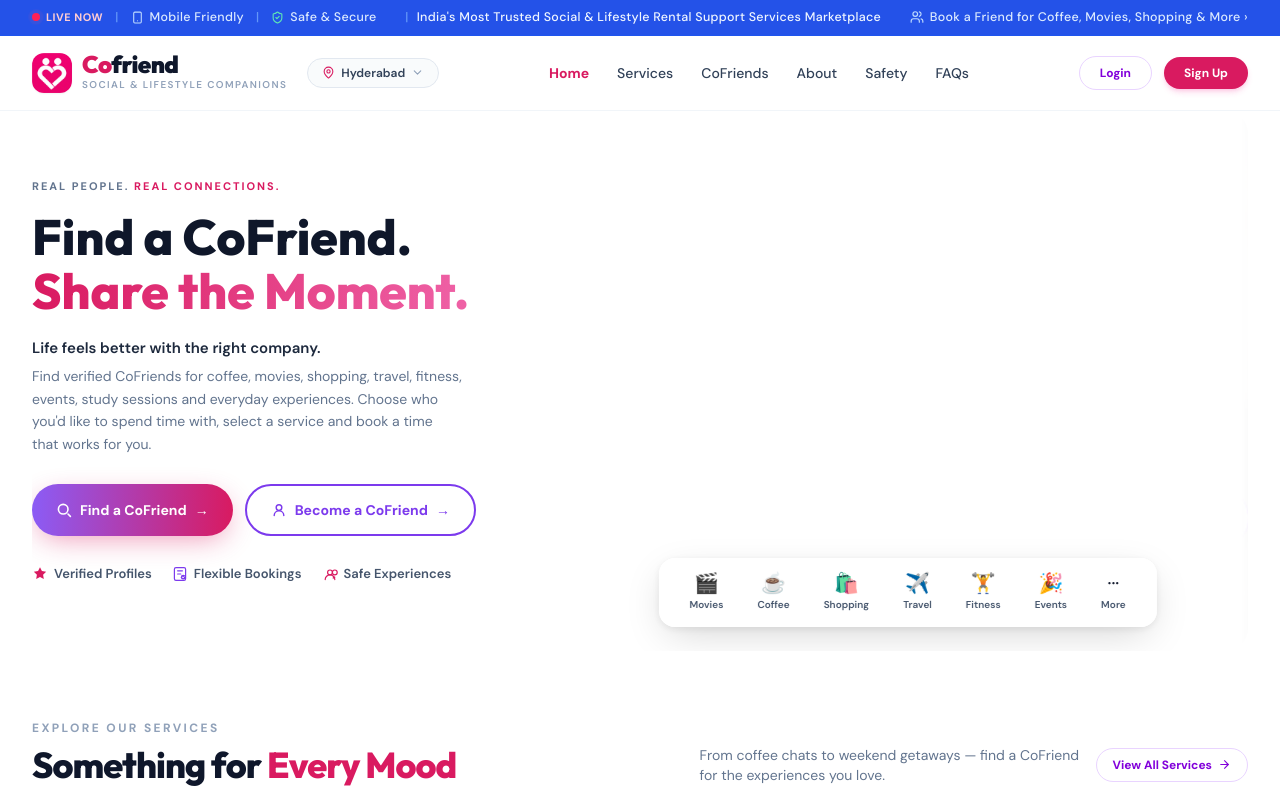
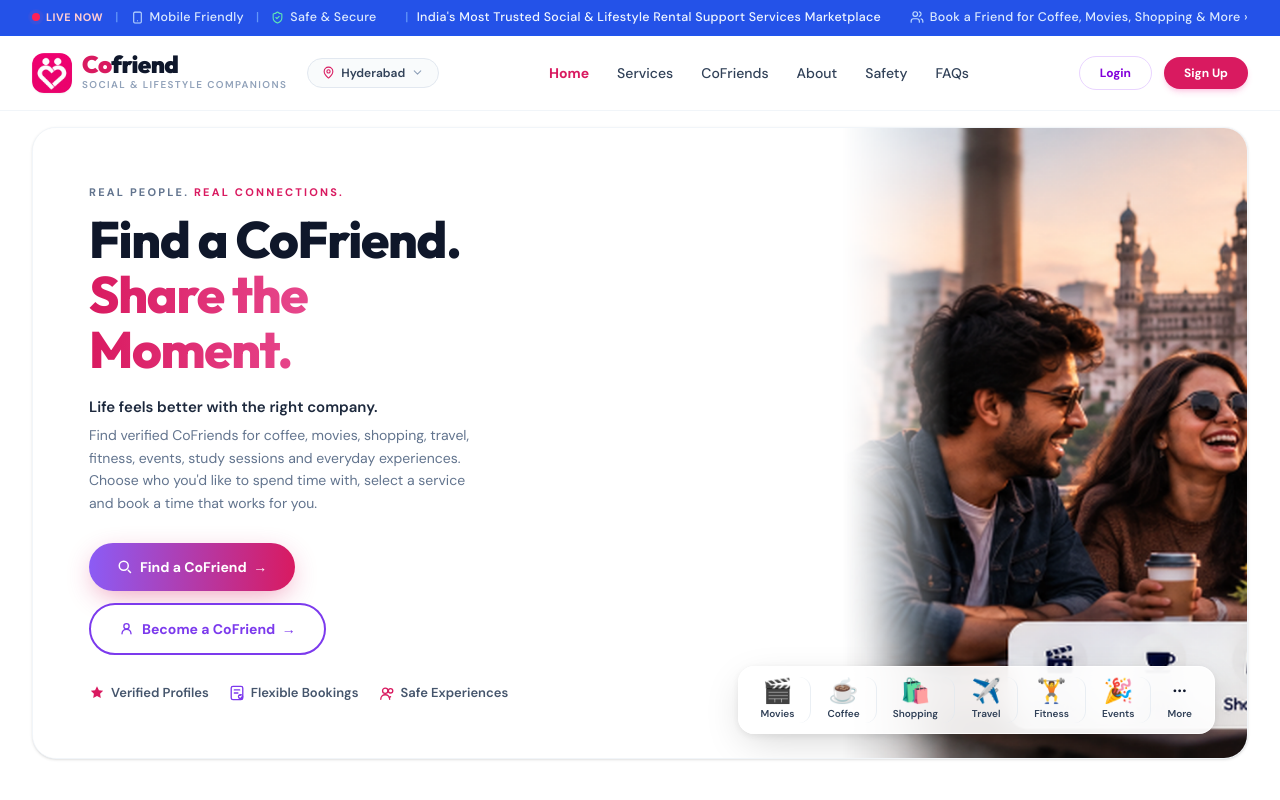
Before and after one commit to koushikm8926/co-friend, a Next.js app: page / in a window 1280 px wide. Shown: the top 800 px of the page. Built offline with nearby package versions, Linux system fonts and the light colour scheme.

Commit message:
refactor: redesign Hero component layout and remove trust badges

```diff
--- a/components/Hero.tsx
+++ b/components/Hero.tsx
@@ -1,52 +1,13 @@
 "use client";
 
 const SERVICES = [
-  { id: "movies", label: "Movies", icon: "🎬" },
-  { id: "coffee", label: "Coffee", icon: "☕" },
+  { id: "movies",   label: "Movies",   icon: "🎬" },
+  { id: "coffee",   label: "Coffee",   icon: "☕" },
   { id: "shopping", label: "Shopping", icon: "🛍️" },
-  { id: "travel", label: "Travel", icon: "✈️" },
-  { id: "fitness", label: "Fitness", icon: "🏋️" },
-  { id: "events", label: "Events", icon: "🎉" },
-  { id: "more", label: "More", icon: "···" },
-];
-
-const TRUST_BADGES = [
-  {
-    id: "verified",
-    icon: (
-      <svg viewBox="0 0 20 20" fill="none" className="w-4 h-4 flex-shrink-0">
-        <path
-          d="M10 1.5l2.39 4.84 5.34.78-3.87 3.77.91 5.32L10 13.77l-4.77 2.44.91-5.32L2.27 7.12l5.34-.78L10 1.5z"
-          fill="#D91A60"
-        />
-      </svg>
-    ),
-    text: "Verified Profiles",
-  },
-  {
-    id: "flexible",
-    icon: (
-      <svg viewBox="0 0 20 20" fill="none" className="w-4 h-4 flex-shrink-0">
-        <rect x="3" y="2" width="14" height="16" rx="2" stroke="#7C3AED" strokeWidth="1.5" />
-        <path d="M7 6h6M7 10h4" stroke="#7C3AED" strokeWidth="1.5" strokeLinecap="round" />
-        <circle cx="14" cy="14" r="3" fill="#7C3AED" />
-        <path d="M13 14l.8.8 1.4-1.4" stroke="#fff" strokeWidth="1.2" strokeLinecap="round" strokeLinejoin="round" />
-      </svg>
-    ),
-    text: "Flexible Bookings",
-  },
-  {
-    id: "safe",
-    icon: (
-      <svg viewBox="0 0 20 20" fill="none" className="w-4 h-4 flex-shrink-0">
-        <circle cx="10" cy="8" r="3" stroke="#D91A60" strokeWidth="1.5" />
-        <path d="M4 17c0-3.31 2.69-6 6-6s6 2.69 6 6" stroke="#D91A60" strokeWidth="1.5" strokeLinecap="round" />
-        <circle cx="16" cy="8" r="3" stroke="#D91A60" strokeWidth="1.5" />
-        <path d="M14 15c.64-.64 1.49-1 2-1" stroke="#D91A60" strokeWidth="1.5" strokeLinecap="round" />
-      </svg>
-    ),
-    text: "Safe Experiences",
-  },
+  { id: "travel",   label: "Travel",   icon: "✈️" },
+  { id: "fitness",  label: "Fitness",  icon: "🏋️" },
+  { id: "events",   label: "Events",   icon: "🎉" },
+  { id: "more",     label: "More",     icon: "···" },
 ];
 
 export default function Hero({
@@ -59,38 +20,44 @@ export default function Hero({
   onOpenComingSoon?: (feature: string) => void;
 }) {
   return (
-    <section
-      id="home"
-      aria-label="Hero"
-      className="relative w-full bg-white overflow-hidden"
-    >
-      {/* SEO H1 (visible only to screen readers / crawlers) */}
+    <section id="home" aria-label="Hero" className="relative w-full bg-white">
+      {/* SEO H1 */}
       <h1 className="sr-only">Find a CoFriend. Share the Moment.</h1>
 
-      <div className="mx-auto max-w-[1400px] px-4 sm:px-6 lg:px-8">
-        <div
-          className="relative flex flex-col lg:flex-row items-stretch min-h-[420px] sm:min-h-[480px] lg:min-h-[540px] rounded-2xl sm:rounded-3xl overflow-hidden"
-        >
-          {/* ── LEFT: Copy Panel ────────────────────────────────── */}
-          <div className="relative z-10 flex flex-col justify-center w-full lg:w-[46%] xl:w-[44%] py-10 lg:py-14 pr-0 lg:pr-8 xl:pr-0">
+      <div className="mx-auto max-w-[1400px] px-3 sm:px-5 lg:px-8 py-2 sm:py-3 lg:py-4">
+        {/* ── Outer container – clips the rounded card ─────────── */}
+        <div className="relative w-full rounded-2xl sm:rounded-3xl overflow-hidden bg-white shadow-sm border border-slate-100">
+
+          {/* ── BACKGROUND: full-width hero-banner behind everything ─ */}
+          {/*   hero-banner has white left half, friends photo right half */}
+          {/*   We overlay the text on top of the white region             */}
+          <img
+            src="/images/hero-banner.png"
+            alt=""
+            aria-hidden="true"
+            className="absolute inset-0 w-full h-full object-cover object-left-top select-none pointer-events-none"
+            draggable={false}
+          />
+
+          {/* ── CONTENT GRID ─────────────────────────────────────── */}
+          <div className="relative z-10 flex flex-col lg:flex-row min-h-[360px] sm:min-h-[440px] lg:min-h-[500px] xl:min-h-[540px]">
+
+            {/* LEFT: Copy Panel (sits on the white left half of banner) */}
+            <div className="flex flex-col justify-center w-full lg:w-[46%] xl:w-[44%] px-6 sm:px-9 lg:px-10 xl:px-14 py-10 lg:py-14">
+
               {/* Eyebrow */}
-            <p
-              className="text-[10px] sm:text-[11px] font-bold tracking-[0.18em] uppercase text-slate-500 mb-3 sm:mb-4"
-              aria-hidden="true"
-            >
+              <p className="text-[10px] sm:text-[11px] font-bold tracking-[0.2em] uppercase text-slate-500 mb-3">
                 Real People.{" "}
                 <span className="text-[#D91A60]">Real Connections.</span>
               </p>
 
               {/* Headline */}
               <div className="mb-4 sm:mb-5">
-              <span
-                className="block font-display font-extrabold leading-[1.08] text-[2.05rem] sm:text-[2.6rem] md:text-[3rem] lg:text-[2.5rem] xl:text-[3.1rem] text-[#0F172A]"
-              >
+                <span className="block font-display font-extrabold leading-[1.07] tracking-tight text-[2rem] sm:text-[2.6rem] md:text-[3rem] lg:text-[2.6rem] xl:text-[3.2rem] text-[#0F172A]">
                   Find a CoFriend.
                 </span>
                 <span
-                className="block font-display font-extrabold leading-[1.08] text-[2.05rem] sm:text-[2.6rem] md:text-[3rem] lg:text-[2.5rem] xl:text-[3.1rem]"
+                  className="block font-display font-extrabold leading-[1.07] tracking-tight text-[2rem] sm:text-[2.6rem] md:text-[3rem] lg:text-[2.6rem] xl:text-[3.2rem]"
                   style={{
                     background: "linear-gradient(90deg,#D91A60 0%,#f472b6 100%)",
                     WebkitBackgroundClip: "text",
@@ -107,90 +74,92 @@ export default function Hero({
                 Life feels better with the right company.
               </p>
 
-            {/* Description */}
-            <p className="text-[13px] sm:text-sm text-slate-500 leading-relaxed mb-6 sm:mb-7 max-w-[430px]">
+              {/* Body */}
+              <p className="text-[13px] sm:text-sm text-slate-500 leading-relaxed mb-6 sm:mb-7 max-w-[400px]">
                 Find verified CoFriends for coffee, movies, shopping, travel,
-              fitness, events, study sessions and everyday experiences. Choose
-              who you&apos;d like to spend time with, select a service and book
-              a time that works for you.
+                fitness, events, study sessions and everyday experiences.
+                Choose who you&apos;d like to spend time with, select a service
+                and book a time that works for you.
               </p>
 
-            {/* CTA Buttons */}
-            <div className="flex flex-col sm:flex-row gap-3 mb-6 sm:mb-7">
+              {/* CTAs */}
+              <div className="flex flex-wrap gap-3 mb-6 sm:mb-7">
                 <button
                   id="hero-find-cofriend"
                   onClick={onFind}
-                className="inline-flex items-center justify-center gap-2 px-6 py-3.5 rounded-full text-[13px] sm:text-sm font-bold text-white shadow-lg active:scale-95 transition-all duration-200 cursor-pointer"
+                  aria-label="Find a CoFriend"
+                  className="inline-flex items-center gap-2 px-5 sm:px-7 py-3 sm:py-3.5 rounded-full text-[13px] sm:text-sm font-bold text-white active:scale-95 transition-all duration-200 cursor-pointer whitespace-nowrap"
                   style={{
                     background: "linear-gradient(92deg,#8B5CF6 0%,#D91A60 100%)",
                     boxShadow: "0 8px 28px -6px rgba(217,26,96,0.45)",
                   }}
-                aria-label="Find a CoFriend"
                 >
-                <svg viewBox="0 0 20 20" fill="none" className="w-4 h-4">
+                  <svg viewBox="0 0 20 20" fill="none" className="w-[15px] h-[15px]" aria-hidden="true">
                     <circle cx="9" cy="9" r="6" stroke="currentColor" strokeWidth="2" />
                     <path d="M15 15l3 3" stroke="currentColor" strokeWidth="2" strokeLinecap="round" />
                   </svg>
-                Find a CoFriend
-                <span aria-hidden="true">→</span>
+                  Find a CoFriend &nbsp;→
                 </button>
 
                 <button
                   id="hero-become-cofriend"
                   onClick={onBecome}
-                className="inline-flex items-center justify-center gap-2 px-6 py-3.5 rounded-full text-[13px] sm:text-sm font-bold border-2 border-[#7C3AED] text-[#7C3AED] bg-white hover:bg-[#7C3AED] hover:text-white active:scale-95 transition-all duration-200 cursor-pointer"
                   aria-label="Become a CoFriend"
+                  className="inline-flex items-center gap-2 px-5 sm:px-7 py-3 sm:py-3.5 rounded-full text-[13px] sm:text-sm font-bold border-2 border-[#7C3AED] text-[#7C3AED] bg-white hover:bg-[#7C3AED] hover:text-white active:scale-95 transition-all duration-200 cursor-pointer whitespace-nowrap"
                 >
-                <svg viewBox="0 0 20 20" fill="none" className="w-4 h-4">
+                  <svg viewBox="0 0 20 20" fill="none" className="w-[15px] h-[15px]" aria-hidden="true">
                     <circle cx="10" cy="7" r="3.5" stroke="currentColor" strokeWidth="1.8" />
                     <path d="M4 17c0-3.31 2.69-6 6-6s6 2.69 6 6" stroke="currentColor" strokeWidth="1.8" strokeLinecap="round" />
                   </svg>
-                Become a CoFriend
-                <span aria-hidden="true">→</span>
+                  Become a CoFriend &nbsp;→
                 </button>
               </div>
 
               {/* Trust Badges */}
               <div className="flex flex-wrap items-center gap-x-5 gap-y-2">
-              {TRUST_BADGES.map((badge) => (
-                <div key={badge.id} className="flex items-center gap-1.5">
-                  {badge.icon}
-                  <span className="text-[12px] sm:text-[13px] font-semibold text-slate-600">
-                    {badge.text}
-                  </span>
+                <div className="flex items-center gap-1.5">
+                  <svg viewBox="0 0 18 18" fill="none" className="w-4 h-4 flex-shrink-0" aria-hidden="true">
+                    <path d="M9 1.5l2.15 4.36 4.8.7-3.48 3.39.82 4.79L9 12.4l-4.29 2.34.82-4.79L2.05 6.56l4.8-.7L9 1.5z" fill="#D91A60" />
+                  </svg>
+                  <span className="text-[12px] sm:text-[13px] font-semibold text-slate-600">Verified Profiles</span>
                 </div>
-              ))}
+
+                <div className="flex items-center gap-1.5">
+                  <svg viewBox="0 0 18 18" fill="none" className="w-4 h-4 flex-shrink-0" aria-hidden="true">
+                    <rect x="2.5" y="1.5" width="13" height="15" rx="2" stroke="#7C3AED" strokeWidth="1.5" />
+                    <path d="M6 5.5h6M6 9h4" stroke="#7C3AED" strokeWidth="1.5" strokeLinecap="round" />
+                    <circle cx="13" cy="13" r="3" fill="#7C3AED" />
+                    <path d="M11.8 13l.7.8 1.4-1.5" stroke="#fff" strokeWidth="1.2" strokeLinecap="round" strokeLinejoin="round" />
+                  </svg>
+                  <span className="text-[12px] sm:text-[13px] font-semibold text-slate-600">Flexible Bookings</span>
+                </div>
+
+                <div className="flex items-center gap-1.5">
+                  <svg viewBox="0 0 18 18" fill="none" className="w-4 h-4 flex-shrink-0" aria-hidden="true">
+                    <circle cx="7" cy="6.5" r="3" stroke="#D91A60" strokeWidth="1.5" />
+                    <path d="M2 16c0-2.76 2.24-5 5-5s5 2.24 5 5" stroke="#D91A60" strokeWidth="1.5" strokeLinecap="round" />
+                    <circle cx="13" cy="6.5" r="2.5" stroke="#D91A60" strokeWidth="1.5" />
+                    <path d="M11.5 14c.5-.5 1.2-.8 1.5-.8" stroke="#D91A60" strokeWidth="1.5" strokeLinecap="round" />
+                  </svg>
+                  <span className="text-[12px] sm:text-[13px] font-semibold text-slate-600">Safe Experiences</span>
+                </div>
               </div>
             </div>
 
-          {/* ── RIGHT: Photo Panel ──────────────────────────────── */}
-          <div className="relative w-full lg:w-[54%] xl:w-[56%] flex-shrink-0 min-h-[260px] sm:min-h-[340px] lg:min-h-0">
-            {/* Fade-in mask on the left edge so it blends into the white copy panel */}
+            {/* RIGHT: spacer so the background image shows through */}
+            <div className="hidden lg:flex flex-1" aria-hidden="true" />
+          </div>
+
+          {/* ── SERVICES DOCK – pinned to bottom-right of the card ── */}
+          <div className="absolute bottom-5 sm:bottom-6 right-4 sm:right-6 lg:right-8 z-20 pointer-events-auto">
             <div
-              className="absolute inset-y-0 left-0 w-24 sm:w-36 lg:w-24 z-10 pointer-events-none"
+              className="flex items-center divide-x divide-slate-200/70 px-1.5 py-2.5 rounded-2xl"
               style={{
-                background: "linear-gradient(to right, white 0%, transparent 100%)",
-              }}
-            />
-
-            {/* Hero photo */}
-            <img
-              src="/images/hero-bg-clean@2x.png"
-              alt="Friends sharing a moment together at a café with Charminar in the background"
-              className="absolute inset-0 w-full h-full object-cover object-left-top select-none"
-              draggable={false}
-            />
-
-            {/* ── Services Dock ─────────────────────────────────── */}
-            <div className="absolute bottom-5 sm:bottom-6 left-1/2 -translate-x-1/2 lg:left-[50%] z-20 pointer-events-auto">
-              <div
-                className="flex items-center gap-1 sm:gap-1.5 px-3 sm:px-4 py-2.5 rounded-2xl shadow-xl"
-                style={{
-                  background: "rgba(255,255,255,0.92)",
-                  backdropFilter: "blur(12px)",
-                  WebkitBackdropFilter: "blur(12px)",
-                  border: "1px solid rgba(255,255,255,0.7)",
+                background: "rgba(255,255,255,0.90)",
+                backdropFilter: "blur(14px)",
+                WebkitBackdropFilter: "blur(14px)",
                 boxShadow: "0 12px 40px -8px rgba(0,0,0,0.18), 0 2px 8px rgba(0,0,0,0.08)",
+                border: "1px solid rgba(255,255,255,0.75)",
               }}
             >
               {SERVICES.map((svc) => (
@@ -200,15 +169,12 @@ export default function Hero({
                   onClick={() => onOpenComingSoon?.(`${svc.label} service booking`)}
                   title={`${svc.label}${svc.id === "more" ? "" : " — Coming Soon"}`}
                   aria-label={`${svc.label} service`}
-                    className="flex flex-col items-center gap-1 px-2.5 sm:px-3.5 py-1 rounded-xl hover:bg-pink-50/80 active:scale-95 transition-all duration-150 cursor-pointer group min-w-[44px] sm:min-w-[52px]"
+                  className="flex flex-col items-center gap-[3px] px-3 sm:px-4 py-0.5 rounded-xl hover:bg-pink-50/80 active:scale-95 transition-all duration-150 cursor-pointer group"
                 >
-                    <span
-                      className="text-lg sm:text-xl leading-none"
-                      aria-hidden="true"
-                    >
+                  <span className="text-xl sm:text-2xl leading-none" aria-hidden="true">
                     {svc.icon}
                   </span>
-                    <span className="text-[9px] sm:text-[10px] font-semibold text-slate-600 group-hover:text-[#D91A60] transition-colors whitespace-nowrap">
+                  <span className="text-[9px] sm:text-[10px] font-semibold text-slate-700 group-hover:text-[#D91A60] transition-colors whitespace-nowrap">
                     {svc.label}
                   </span>
                 </button>
@@ -217,17 +183,13 @@ export default function Hero({
           </div>
         </div>
       </div>
-      </div>
 
-      {/* Mobile-only standalone CTA (extra accessibility layer for very small screens) */}
-      <div className="mt-5 flex lg:hidden flex-col gap-2.5 px-4 sm:px-6">
-        <div className="flex gap-3">
+      {/* Mobile fallback CTA strip (shown only below lg breakpoint) */}
+      <div className="flex lg:hidden gap-3 px-4 sm:px-6 mt-4 mb-2">
         <button
           onClick={onFind}
           className="flex-1 rounded-full py-3.5 text-sm font-bold text-white text-center active:scale-95 transition-transform cursor-pointer"
-            style={{
-              background: "linear-gradient(92deg,#8B5CF6 0%,#D91A60 100%)",
-            }}
+          style={{ background: "linear-gradient(92deg,#8B5CF6 0%,#D91A60 100%)" }}
         >
           🔍 Find a CoFriend →
         </button>
@@ -238,7 +200,6 @@ export default function Hero({
           👤 Become a CoFriend →
         </button>
       </div>
-      </div>
     </section>
   );
 }
```
Lines whose indentation alone changed are shown as unchanged.
